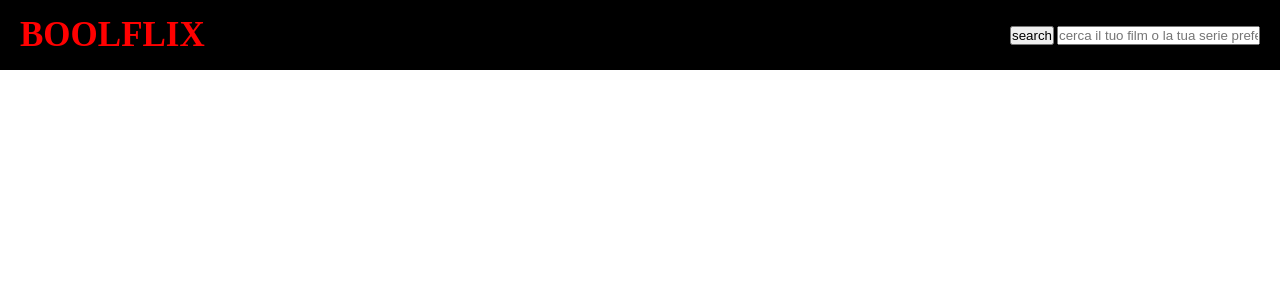
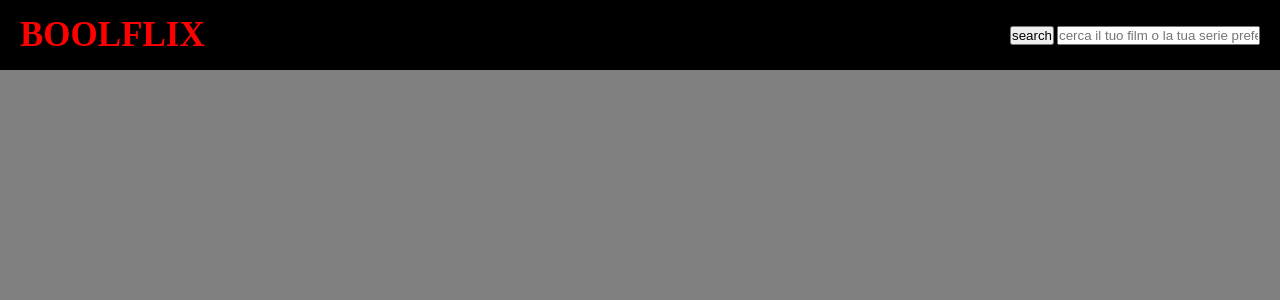
Before and after one commit to LucaLF-dev/vite-boolflix, a Vue app: page / in a window 1280 px wide. Shown: the top 300 px of the page. Built offline with nearby package versions, Linux system fonts and the light colour scheme.

Commit message:
Add - appMainContent html and style

```diff
--- a/src/components/AppHeader.vue
+++ b/src/components/AppHeader.vue
@@ -41,7 +41,7 @@ export default {
 		display: flex;
 		justify-content: space-between;
 		align-items: center;
-    overflow-y: hidden;
+
     gap: 30px;
 
 		.header-logo {
--- a/src/components/AppMainContent.vue
+++ b/src/components/AppMainContent.vue
@@ -17,16 +17,39 @@ export default {
 </script>
 
 <template>
-	<main class="app_main">
-		<div>
-			<CardFilm />
-		</div>
-		<div>
-			<CardSeries />
+	<main class="app__main">
+		<div class="main-wrapper">
+			<div class="row">
+				<div class="col-4">
+					<CardFilm />
+				</div>
+			</div>
+			<div class="row">
+				<div class="col-4">
+					<CardSeries />
+				</div>
+			</div>
 		</div>
 	</main>
 </template>
 
 <style lang="scss" scoped>
+.app__main {
+	flex-grow: 1;
+	background-color: grey;
+	padding: 90px 20px;
+}
+
+.row {
+	display: flex;
+	flex-wrap: wrap;
+
+
+	.col-4 {
+		flex-basis: calc((100% / 12) * 4);
+		padding: 10px;
+	}
+}
+
 
 </style>
--- a/src/style.css
+++ b/src/style.css
@@ -1,4 +1,5 @@
 
 #app {
   height: 100vh;
+  display: flex;
 }
```
